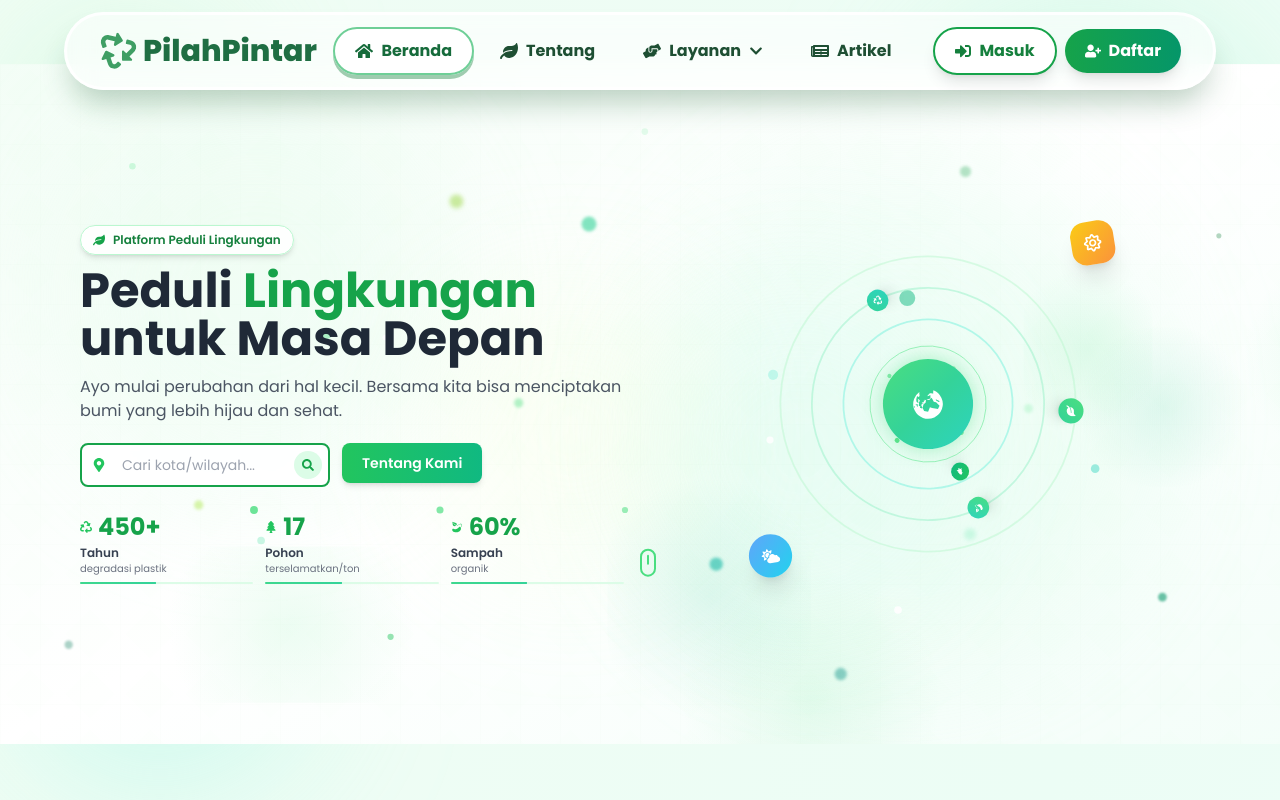
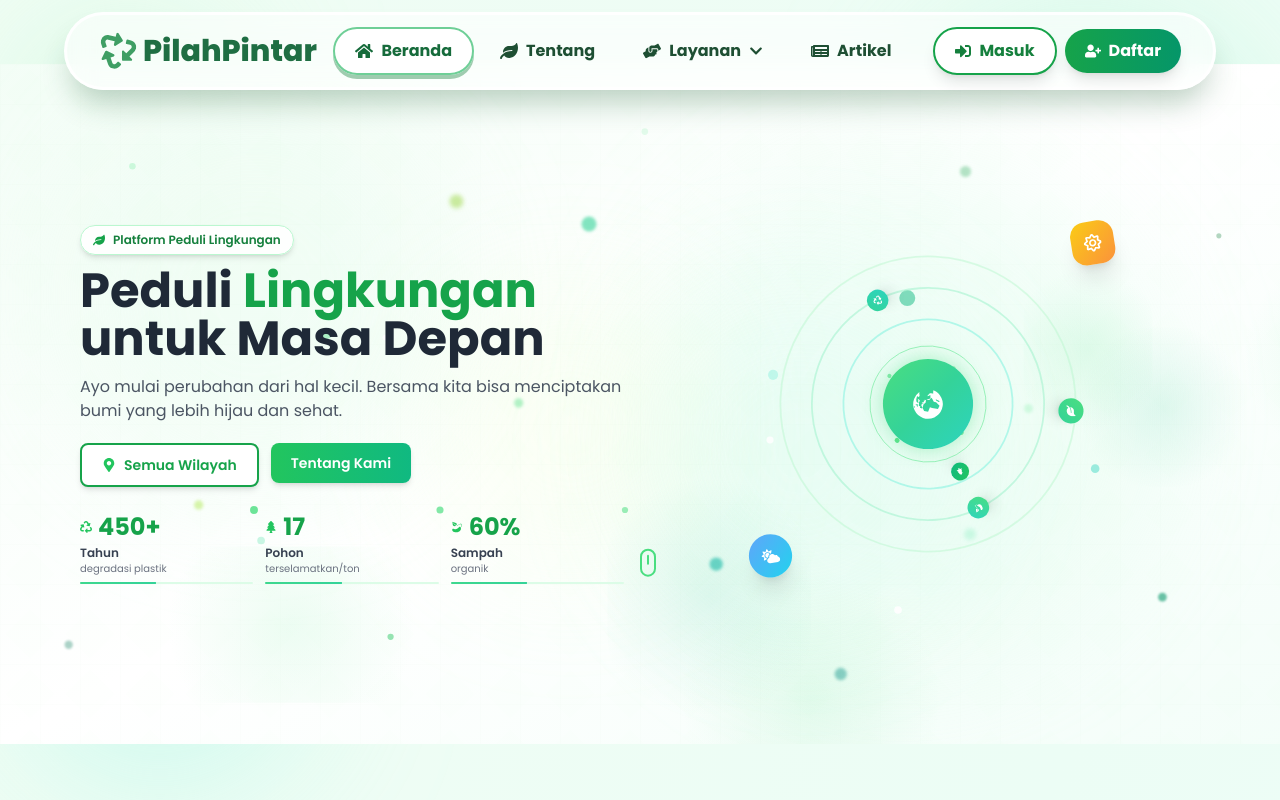
Before and after one commit to nazwadn9-web/EcoSafe-Zone, a React (Vite) app: page / in a window 1280 px wide. Shown: the top 800 px of the page. Built offline with nearby package versions, Linux system fonts and the light colour scheme.

Commit message:
Menambah fitur baru beranda

```diff
--- a/src/components/Hero.jsx
+++ b/src/components/Hero.jsx
@@ -1,14 +1,11 @@
-import React, { useState } from 'react'
-import { motion, AnimatePresence } from 'framer-motion'
+import React from 'react'
+import { motion } from 'framer-motion'
 import { Link, useNavigate } from 'react-router-dom'
-import { FaRecycle, FaTree, FaLeaf, FaRegSun, FaCloudSun, FaSearch, FaMapMarkerAlt } from 'react-icons/fa'
+import { FaRecycle, FaTree, FaLeaf, FaRegSun, FaCloudSun, FaMapMarkerAlt } from 'react-icons/fa'
 import { GiPlantSeed, GiEarthAfricaEurope, GiFlowerPot, GiWaterDrop } from 'react-icons/gi'
 
 const Hero = () => {
   const navigate = useNavigate()
-  const [searchQuery, setSearchQuery] = useState('')
-  const [isSearching, setIsSearching] = useState(false)
-  const [suggestions, setSuggestions] = useState([])
 
   // Eco Dots
   const ecoDots = [
@@ -44,41 +41,8 @@ const Hero = () => {
     { size: 4, x: '70%', y: '80%', delay: 2.5 },
   ]
 
-  // Data kota/wilayah untuk suggestions
-  const cities = [
-    'Jakarta', 'Surabaya', 'Bandung', 'Medan', 'Semarang', 'Makassar',
-    'Palembang', 'Tangerang', 'Denpasar', 'Yogyakarta', 'Malang', 'Bogor',
-    'Pekanbaru', 'Banjarmasin', 'Padang', 'Samarinda', 'Manado', 'Balikpapan'
-  ]
-
-  const handleSearch = (e) => {
-    e.preventDefault()
-    if (searchQuery.trim()) {
-      navigate(`/cari?kota=${encodeURIComponent(searchQuery)}`)
-    }
-  }
-
-  const handleSearchChange = (e) => {
-    const query = e.target.value
-    setSearchQuery(query)
-
-    if (query.length > 1) {
-      const filtered = cities.filter(city =>
-        city.toLowerCase().includes(query.toLowerCase())
-      )
-      setSuggestions(filtered.slice(0, 5))
-      setIsSearching(true)
-    } else {
-      setSuggestions([])
-      setIsSearching(false)
-    }
-  }
-
-  const selectSuggestion = (city) => {
-    setSearchQuery(city)
-    setSuggestions([])
-    setIsSearching(false)
-    navigate(`/cari?kota=${encodeURIComponent(city)}`)
+  const handleSemuaWilayah = () => {
+    navigate('/cari')
   }
 
   return (
@@ -237,62 +201,23 @@ const Hero = () => {
               Ayo mulai perubahan dari hal kecil. Bersama kita bisa menciptakan bumi yang lebih hijau dan sehat.
             </motion.p>
 
-            {/* Buttons - POSISI DITUKAR: Search di kiri, Tentang di kanan */}
+            {/* Buttons - Semua Wilayah (kiri) dan Tentang Kami (kanan) */}
             <motion.div
               className="flex flex-wrap gap-3"
               initial={{ opacity: 0, y: 20 }}
               animate={{ opacity: 1, y: 0 }}
               transition={{ delay: 0.3 }}
             >
-              {/* SEARCH - Posisi Kiri */}
-              <div className="relative flex-1 max-w-[250px]">
-                <form onSubmit={handleSearch} className="relative">
-                  <motion.input
-                    type="text"
-                    value={searchQuery}
-                    onChange={handleSearchChange}
-                    placeholder="Cari kota/wilayah..."
-                    className="w-full px-5 py-2.5 pl-10 pr-12 border-2 border-green-600 text-green-600 rounded-lg bg-white/90 backdrop-blur-sm text-sm focus:outline-none focus:ring-2 focus:ring-green-300"
-                    whileFocus={{ scale: 1.02 }}
-                  />
-                  <FaMapMarkerAlt className="absolute left-3 top-1/2 transform -translate-y-1/2 text-green-500 text-sm" />
-                  <motion.button
-                    type="submit"
-                    whileHover={{ scale: 1.1 }}
-                    whileTap={{ scale: 0.9 }}
-                    className="absolute right-2 top-1/2 transform -translate-y-1/2 w-7 h-7 bg-green-100 rounded-full flex items-center justify-center"
-                  >
-                    <FaSearch className="text-green-600 text-xs" />
-                  </motion.button>
-                </form>
-
-                {/* Search Suggestions */}
-                <AnimatePresence>
-                  {isSearching && suggestions.length > 0 && (
-                    <motion.div
-                      initial={{ opacity: 0, y: -10 }}
-                      animate={{ opacity: 1, y: 0 }}
-                      exit={{ opacity: 0, y: -10 }}
-                      className="absolute top-full left-0 right-0 mt-1 bg-white rounded-lg shadow-xl border border-green-100 overflow-hidden z-20"
-                    >
-                      {suggestions.map((city, index) => (
-                        <motion.button
-                          key={city}
-                          onClick={() => selectSuggestion(city)}
-                          className="w-full px-4 py-2 text-left text-sm hover:bg-green-50 flex items-center gap-2 transition-colors"
-                          whileHover={{ x: 5 }}
-                          initial={{ opacity: 0, x: -10 }}
-                          animate={{ opacity: 1, x: 0 }}
-                          transition={{ delay: index * 0.05 }}
-                        >
-                          <FaMapMarkerAlt className="text-green-500 text-xs" />
-                          <span className="text-gray-700">{city}</span>
-                        </motion.button>
-                      ))}
-                    </motion.div>
-                  )}
-                </AnimatePresence>
-              </div>
+              {/* BUTTON SEMUA WILAYAH - Posisi Kiri (MENGGANTIKAN SEARCH) */}
+              <motion.button
+                onClick={handleSemuaWilayah}
+                whileHover={{ scale: 1.05, boxShadow: '0 10px 25px -5px rgba(34, 197, 94, 0.4)' }}
+                whileTap={{ scale: 0.95 }}
+                className="px-5 py-2.5 bg-white border-2 border-green-600 text-green-600 rounded-lg font-semibold shadow-md flex items-center gap-2 text-sm hover:bg-green-50 transition-colors"
+              >
+                <FaMapMarkerAlt className="text-green-500 text-sm" />
+                Semua Wilayah
+              </motion.button>
 
               {/* TENTANG KAMI - Posisi Kanan (TANPA ICON) */}
               <Link to="/tentang">
```
